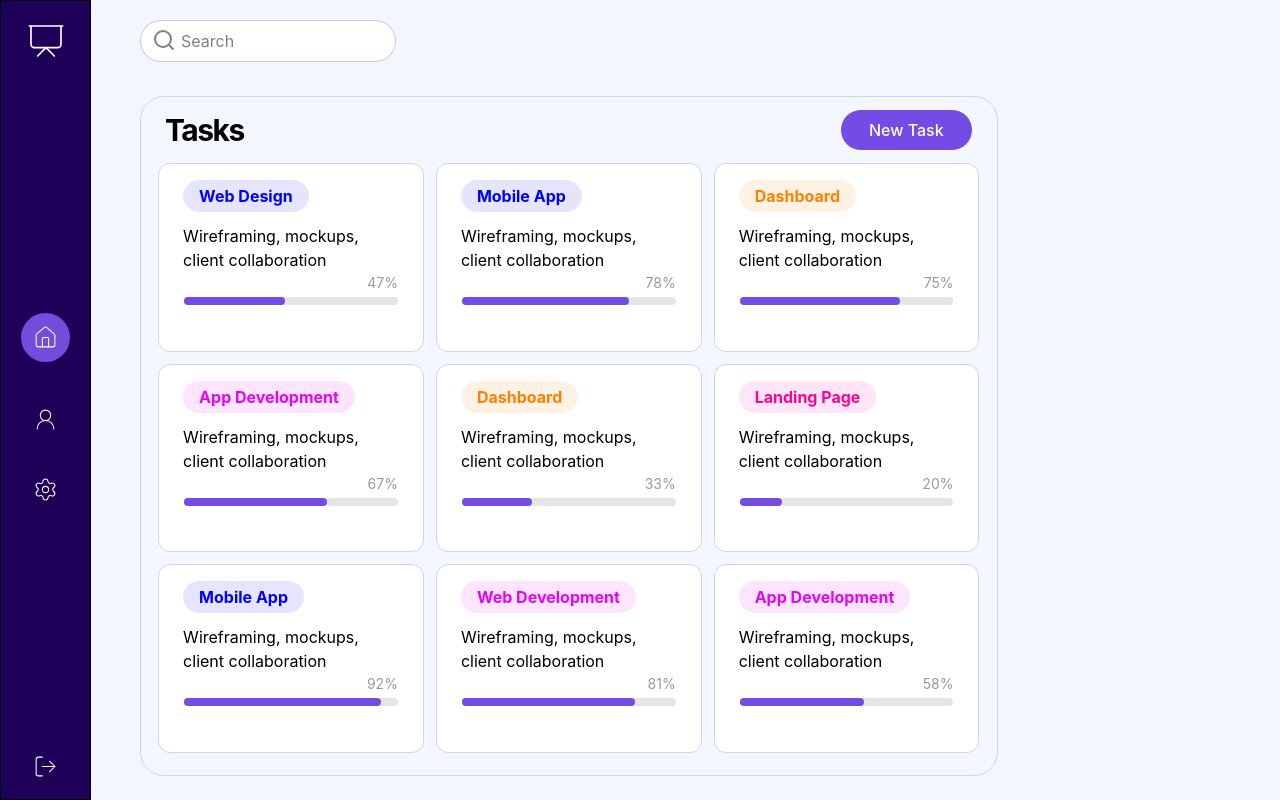
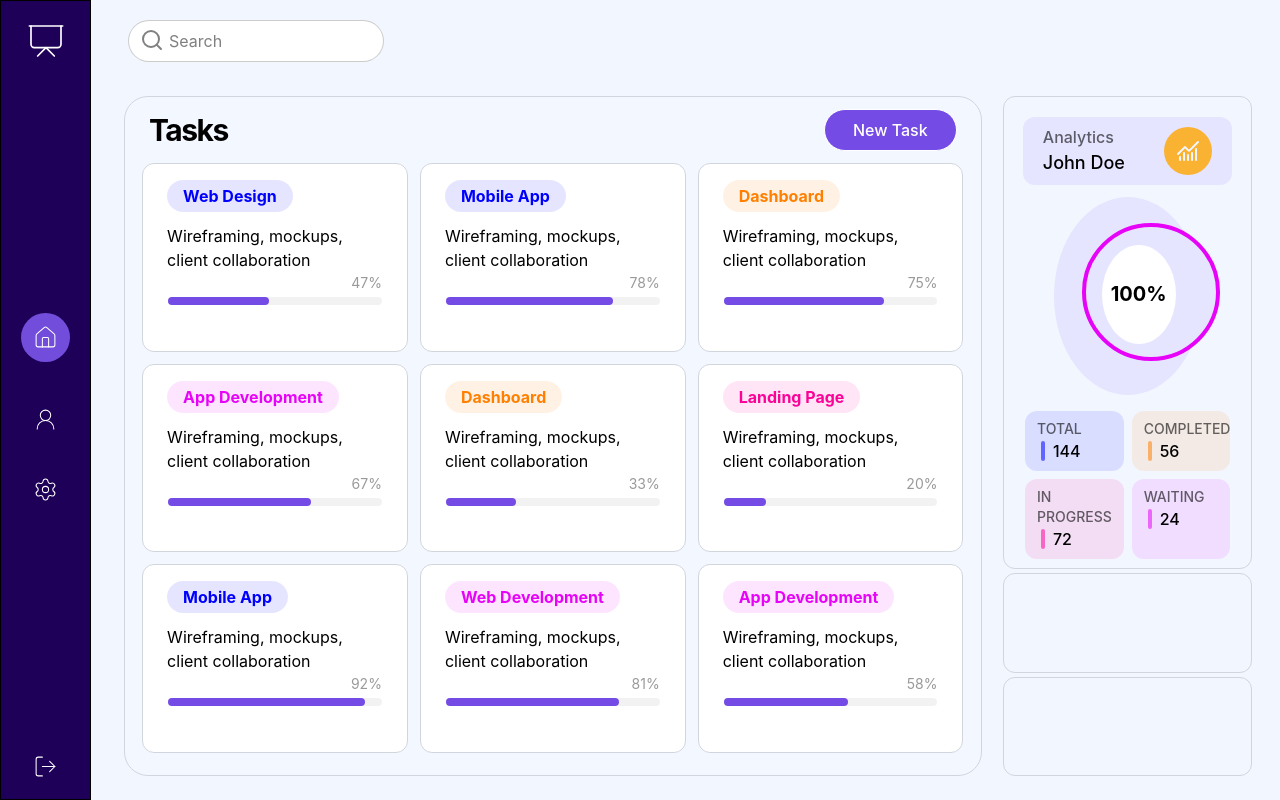
Before and after one commit to mgalen007/Kanban-Board, a React (Vite) app: page / in a window 1280 px wide. Built offline with nearby package versions, Linux system fonts and the light colour scheme.

Commit message:
Finished SideBar main details

```diff
--- a/src/App.tsx
+++ b/src/App.tsx
@@ -3,6 +3,14 @@ import React from 'react'
 import SideBar from './components/SideBar.tsx'
 import SearchBar from './components/SearchBar.tsx'
 import Board from './components/Board.tsx'
+import SidePanel, { type TaskStat } from './components/SidePanel.tsx'
+
+const taskStats: TaskStat[] = [
+  { category: "total", amount: 144 },
+  { category: "completed", amount: 56 },
+  { category: "in progress", amount: 72 },
+  { category: "waiting", amount: 24 }
+]
 
 const App = () => {
 
@@ -14,11 +22,19 @@ const App = () => {
   }
 
   return (
-    <div>
+    <div
+      className="flex h-screen"
+    >
       <SideBar
         active={activeIcon}
         onIconClick={setActiveIcon}
       />
+      <div
+        className="flex-1 grid grid-cols-[70%_30%] overflow-hidden"
+      >
+        <div
+          className="overflow-y-auto"
+        >
           <SearchBar
             placeholder="Search"
             onChange={handleSearch}
@@ -26,6 +42,13 @@ const App = () => {
           />
           <Board />
         </div>
+        <SidePanel
+          username="John Doe"
+          taskStats={taskStats}
+          totalProgress={100}
+        />
+      </div>
+    </div>
   )
 }
 
--- a/src/components/Board.tsx
+++ b/src/components/Board.tsx
@@ -18,7 +18,7 @@ const Board = () => {
 
     return (
         <div
-            className="bg-[#ffffff]/10 fixed top-[12vh] left-35 border border-gray-300 rounded-3xl w-[67%] h-[85vh] pb-2"
+            className="bg-[#ffffff]/10 fixed top-[12vh] left-31 border border-gray-300 rounded-3xl w-[67%] h-[85vh] pb-2"
         >
             <div
                 className="mt-3 px-6 flex items-center justify-between"
--- a/src/components/ProgressBar.tsx
+++ b/src/components/ProgressBar.tsx
@@ -15,7 +15,7 @@ const ProgressBar = ({progress}: ProgressBarProps) => {
                 {progress}%
             </p>
             <div
-                className="bg-black/10 h-2 mt-6 rounded-xl w-full"
+                className="bg-black/5 h-2 mt-6 rounded-xl w-full"
             >
                 <div
                     className="bg-[#754be5] h-full rounded-xl"
--- a/src/components/SearchBar.tsx
+++ b/src/components/SearchBar.tsx
@@ -10,7 +10,7 @@ interface SearchBarProps {
 const SearchBar = ({ placeholder, onChange, value }: SearchBarProps) => {
     return (
         <div
-            className="fixed left-35 top-5 w-[20%]"
+            className="fixed left-32 top-5 w-[20%]"
         >
             <Search
                 color="gray"
--- a/src/components/SidePanel.tsx
+++ b/src/components/SidePanel.tsx
@@ -0,0 +1,137 @@
+import { ChartNoAxesCombined } from 'lucide-react'
+import { type CSSProperties } from 'react'
+
+interface SidePanelProps {
+    username: string
+    totalProgress: number
+    taskStats: TaskStat[]
+}
+
+interface TaskStatCardProps {
+    type: StatCategory
+    amount: number
+    key: string
+}
+
+export interface TaskStat {
+    amount: number
+    category: StatCategory
+}
+
+type StatCategory = "total" | "completed" | "waiting" | "in progress"
+
+const SidePanel = ({ username, totalProgress, taskStats }: SidePanelProps) => {
+    return (
+        <div
+            className="flex flex-col ml-[80px] mr-7 gap-1 h-[85vh] mt-[12vh]"
+        >
+            <div
+                className="border border-gray-300 h-[70%] rounded-xl"
+            >
+                <div
+                    className="rounded-xl w-[85%] mx-auto mt-5 bg-[#e5e5ff] px-5 py-2 flex items-center justify-between"
+                >
+                    <div>
+                        <h3
+                            className="font-medium text-black/60"
+                        >
+                            Analytics
+                        </h3>
+                        <h4
+                            className="font-medium text-lg"
+                        >
+                            {username}
+                        </h4>
+                    </div>
+                    <div
+                        className="bg-[orange]/80 p-3 rounded-[50%]"
+                    >
+                        <ChartNoAxesCombined color="#f2f6ff" />
+                    </div>
+                </div>
+                <div
+                    className="w-[60%] bg-[#e5e5ff] h-[42%] mx-auto mt-3 rounded-[50%] relative"
+                >
+                    <svg width="167" height="165">
+                        <circle cx="97" cy="95" r="67" strokeWidth="4" stroke="#e703f8" fill="#e5e5ff"></circle>
+                    </svg>
+                    <div
+                        className="bg-white w-[50%] h-[50%] absolute top-12 left-12 rounded-[50%] flex items-center justify-center"
+                    >
+                        <h3
+                            className="text-black font-bold text-xl"
+                        >
+                            {totalProgress}%
+                        </h3>
+                    </div>
+                </div>
+                <div
+                    className="h-[30%] mt-4 flex flex-wrap justify-center gap-2"
+                >
+                    {taskStats.map(stat => {
+                        return (
+                            <TaskStatCard
+                                key={stat.category}
+                                type={stat.category}
+                                amount={stat.amount}
+                            />
+                        )
+                    })}
+                </div>
+            </div>
+            <div
+                className="h-[30%] flex flex-col gap-1"
+            >
+                <div
+                    className="border border-gray-300 h-[50%] rounded-xl"
+                >
+                </div>
+                <div
+                    className="border border-gray-300 h-[50%] rounded-xl"
+                >
+                </div>
+            </div>
+        </div>
+    )
+}
+
+const TaskStatCard = ({ type, amount, key }: TaskStatCardProps) => {
+
+    const color = type == "completed" ? "#ff8000" :
+                  type == "in progress" ? "#fc0398" :
+                  type == "waiting" ? "#e703f8" : "#0000FF"
+
+    return (
+        <div
+            key={key}
+            className="rounded-xl w-[40%] py-2 px-3"
+            style={{
+                "background-color": `${color}1A`
+            } as CSSProperties}
+        >
+            <h3
+                className="text-sm font-medium text-black/60"
+            >
+                {type.toUpperCase()}
+            </h3>
+            <div
+                className="flex items-center pl-1"
+            >
+                <div
+                    className="w-[2%] h-5 rounded-lg mr-2"
+                    style={{
+                        "border-left": `4px solid ${color}8A`
+                    } as CSSProperties}
+                >
+                </div>
+                <p
+                    className="w-fit font-medium"
+                >
+                    {amount}
+                </p>
+            </div>
+        </div>
+    )
+}
+
+export default SidePanel
```
Lines whose indentation alone changed are shown as unchanged.
